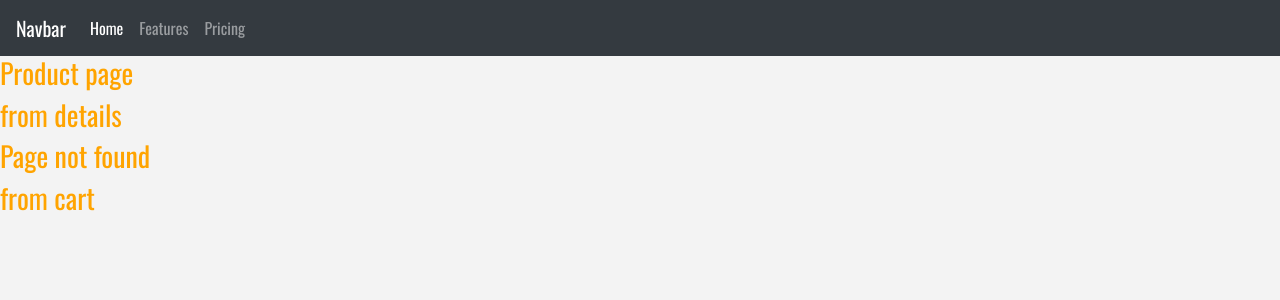
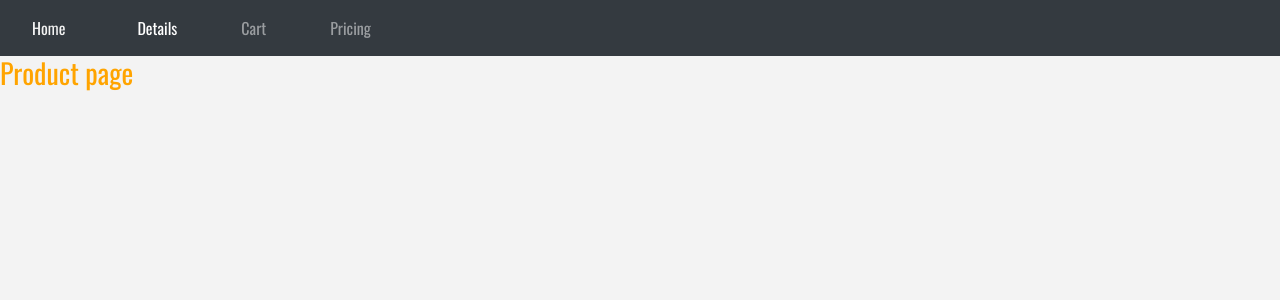
Before and after one commit to nadeeraka/react-shoping-cart, a React (Create React App) app: page / in a window 1280 px wide. Before the commit this address had no page. Shown: the top 300 px of the page. Built offline with nearby package versions, Linux system fonts and the light colour scheme; the HTML template or start-up script is replaced by a standard one.

Commit message:
link added

```diff
--- a/package.json
+++ b/package.json
@@ -6,6 +6,7 @@
     "bootstrap": "^4.2.1",
     "react": "^16.7.0",
     "react-dom": "^16.7.0",
+    "react-router-dom": "^4.3.1",
     "react-scripts": "2.1.3"
   },
   "scripts": {
--- a/src/App.js
+++ b/src/App.js
@@ -4,18 +4,25 @@ import Plist from "./components/pList";
 import Details from "./components/details";
 import Notfound from "./components/Notfound";
 import Cart from "./components/Cart";
-//import  from "./components/";
+import { BrowserRouter as Router, Switch, Route } from "react-router-dom";
+//import Store from "./components/Store";
 //import  from "./components/";
 
 class App extends Component {
   render() {
     return (
       <>
-        <Nav />
-        <Plist />
-        <Details />
-        <Notfound />
-        <Cart />
+        <Router>
+          <>
+            <Nav />
+            <Switch>
+              <Route path="/" component={Plist} exact />
+              <Route path="/details" component={Details} />
+              <Route path="/cart" component={Cart} />
+              <Route component={Notfound} />
+            </Switch>
+          </>
+        </Router>
       </>
     );
   }
--- a/src/components/nav.js
+++ b/src/components/nav.js
@@ -1,11 +1,12 @@
 import React from "react";
+import { NavLink } from "react-router-dom";
 
 const Nav = () => (
   <div>
     <nav className="navbar navbar-expand-lg navbar-dark bg-dark">
-      <a className="navbar-brand" href="/">
-        Navbar
-      </a>
+      <NavLink className="nav-link ll" to="/">
+        Home
+      </NavLink>
       <button
         className="navbar-toggler"
         type="button"
@@ -20,16 +21,16 @@ const Nav = () => (
       <div className="collapse navbar-collapse" id="navbarNav">
         <ul className="navbar-nav mr-auto">
           <li className="nav-item active">
-            <a className="nav-link" href="/">
-              Home <span class="sr-only">(current)</span>
-            </a>
+            <NavLink className="nav-link ll ml-5" to="/details">
+              Details
+            </NavLink>
           </li>
-          <li className="nav-item">
-            <a className="nav-link" href="/">
-              Features
-            </a>
+          <li className="nav-item ml-5">
+            <NavLink className="nav-link ll" to="/cart">
+              Cart
+            </NavLink>
           </li>
-          <li className="nav-item ">
+          <li className="nav-item ml-5">
             <a className="nav-link" href="/">
               Pricing
             </a>
--- a/src/index.css
+++ b/src/index.css
@@ -32,3 +32,10 @@ code {
 .text-light {
   color: var(--lightBlue);
 }
+.ll {
+  list-style: none;
+  color: #f3f3f3;
+}
+.li:hover {
+  color: #ffa400 !important;
+}
```
Also changed, not shown: 1 other file (tests, documents, lock files or other folders).
